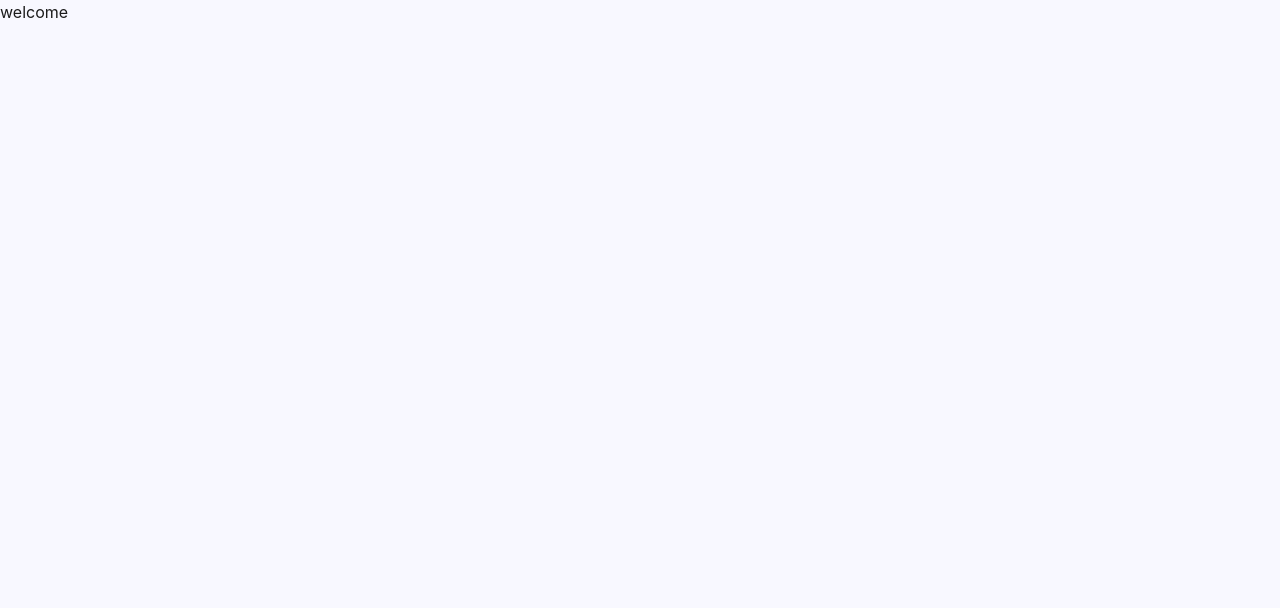
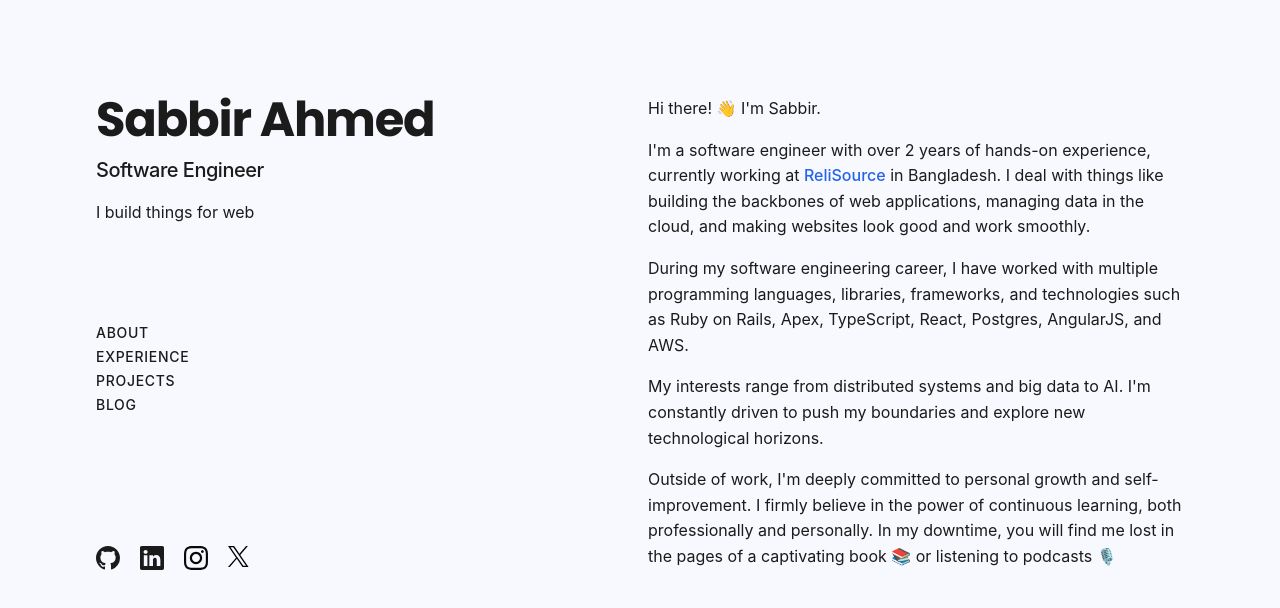
Before and after one commit to Sabbir256/sabbir256.github.io, a React (Vite) app: page / in a window 1280 px wide. Shown: the top 608 px of the page. Built offline with nearby package versions, Linux system fonts and the light colour scheme.

Commit message:
feat: header and about section

```diff
--- a/src/App.tsx
+++ b/src/App.tsx
@@ -1,10 +1,16 @@
+import About from "@components/About";
+import Header from "@components/Header";
+
 function App() {
   return (
-    <>
-      <main>
-        <div>welcome</div>
-      </main>
-    </>
+    <div className="mx-auto px-6 py-12 flex flex-col md:px-12 md:py-20 lg:px-24 lg:py-0 lg:flex-row max-w-screen-xl">
+      <div className="lg:flex lg:justify-between gap-4">
+        <Header />
+        <main className="pt-24 lg:w-1/2 lg:py-24">
+          <About />
+        </main>
+      </div>
+    </div>
   );
 }
 
--- /dev/null
+++ b/src/components/About.tsx
@@ -0,0 +1,43 @@
+function About() {
+  return (
+    <section id="about">
+      <h2 className="font-medium mb-5 lg:hidden tracking-wider">ABOUT</h2>
+      <div className="flex flex-col gap-4 leading-[1.6]">
+        <p>Hi there! 👋 I'm Sabbir. </p>
+        <p>
+          I'm a software engineer with over 2 years of hands-on experience,
+          currently working at{" "}
+          <a
+            href="https://www.relisource.com/"
+            className="font-medium text-blue-600"
+            target="_blank"
+          >
+            ReliSource
+          </a>{" "}
+          in Bangladesh. I deal with things like building the backbones of web
+          applications, managing data in the cloud, and making websites look
+          good and work smoothly.
+        </p>
+        <p>
+          During my software engineering career, I have worked with multiple
+          programming languages, libraries, frameworks, and technologies such as
+          Ruby on Rails, Apex, TypeScript, React, Postgres, AngularJS, and AWS.
+        </p>
+        <p>
+          My interests range from distributed systems and big data to AI. I'm
+          constantly driven to push my boundaries and explore new technological
+          horizons.
+        </p>
+        <p>
+          Outside of work, I'm deeply committed to personal growth and
+          self-improvement. I firmly believe in the power of continuous
+          learning, both professionally and personally. In my downtime, you will
+          find me lost in the pages of a captivating book 📚 or listening to
+          podcasts 🎙️
+        </p>
+      </div>
+    </section>
+  );
+}
+
+export default About;
--- /dev/null
+++ b/src/components/Header.tsx
@@ -0,0 +1,33 @@
+import { IconGithub, IconInstagram, IconLinkedin, IconX } from "@/icons";
+
+function Header() {
+  return (
+    <header className="lg:w-1/2 lg:sticky lg:top-0 lg:max-h-screen lg:py-24 lg:flex lg:flex-col lg:justify-between">
+      <div className="flex flex-col">
+        <h1 className="text-4xl font-bold font-poppins sm:text-5xl tracking-tight">
+          Sabbir Ahmed
+        </h1>
+        <h2 className="mt-3 text-xl font-medium tracking-tight sm:text-xl">
+          Software Engineer
+        </h2>
+        <p className="mt-4 leading-normal">I build things for web</p>
+      </div>
+
+      <nav className="hidden lg:flex flex-col gap-1 [&>*]:tracking-wider text-sm font-[500]">
+        <a href="#about">ABOUT</a>
+        <a href="#experience">EXPERIENCE</a>
+        <a href="#projects">PROJECTS</a>
+        <a href="#blog">BLOG</a>
+      </nav>
+
+      <footer className="mt-8 flex gap-5 items-center">
+        <IconGithub className="size-6" />
+        <IconLinkedin className="size-6" />
+        <IconInstagram className="size-6" />
+        <IconX className="size-6" />
+      </footer>
+    </header>
+  );
+}
+
+export default Header;
--- /dev/null
+++ b/src/components/Projects.tsx
@@ -0,0 +1,7 @@
+import React from "react";
+
+function Projects() {
+  return <div>Projects</div>;
+}
+
+export default Projects;
```
